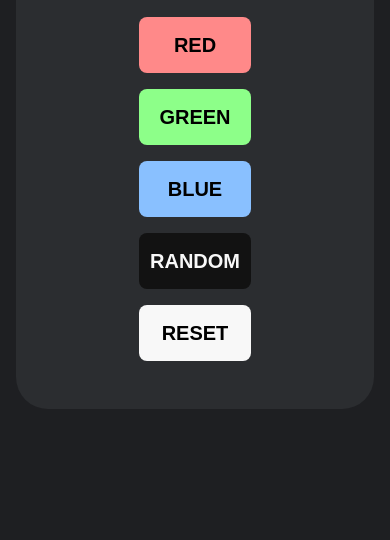
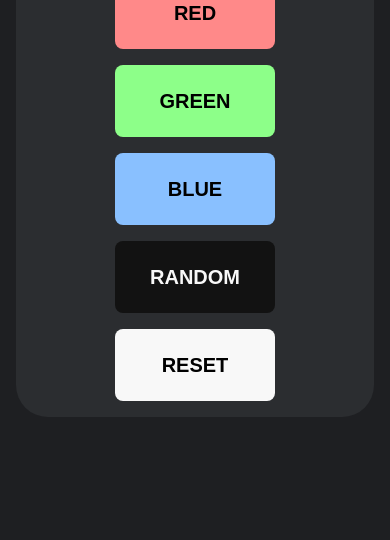
Before and after one commit to dudebat923/ColorChanger, a plain HTML site: page index.html in a window 390 px wide. Shown: the part 304-844 px from the top of the page. Drawn offline with Linux system fonts and the light colour scheme; a web font is replaced by a local one.

Commit message:
More media query changes

```diff
--- a/index.js
+++ b/index.js
@@ -49,7 +49,6 @@ function changeHeader(color) {
 
 function randomColor() {
     let n = Math.floor(Math.random() * (colorChangers.length));
-    console.log(n);
     colorChangers[n].click();
 }
 
--- a/styles.css
+++ b/styles.css
@@ -4,8 +4,8 @@ body {
   align-items: center;
   background: #1e1f22;
   color: #f8f8f8;
+  margin: 0;
   min-height: 100vh;
-  margin: 0;
 }
 
 h1 {
@@ -33,13 +33,6 @@ h1 {
   justify-content: center;
 }
 
-@media (max-width: 1000px) {
-  .buttons {
-    flex-direction: column;
-    gap: 1rem;
-  }
-}
-
 button {
   border: none;
   width: 7rem;
@@ -48,6 +41,23 @@ button {
   font-weight: bold;
   font-size: 1.25rem;
   font-family: 'Radio Canada Big', sans-serif;
+}
+
+@media (max-width: 1000px) {
+  button {
+    width: 10rem;
+    height: 4.5rem;
+  }
+
+  .container {
+    width: 100%;
+    padding: 1rem;
+  }
+
+  .buttons {
+    flex-direction: column;
+    gap: 1rem;
+  }
 }
 
 #red {
```
